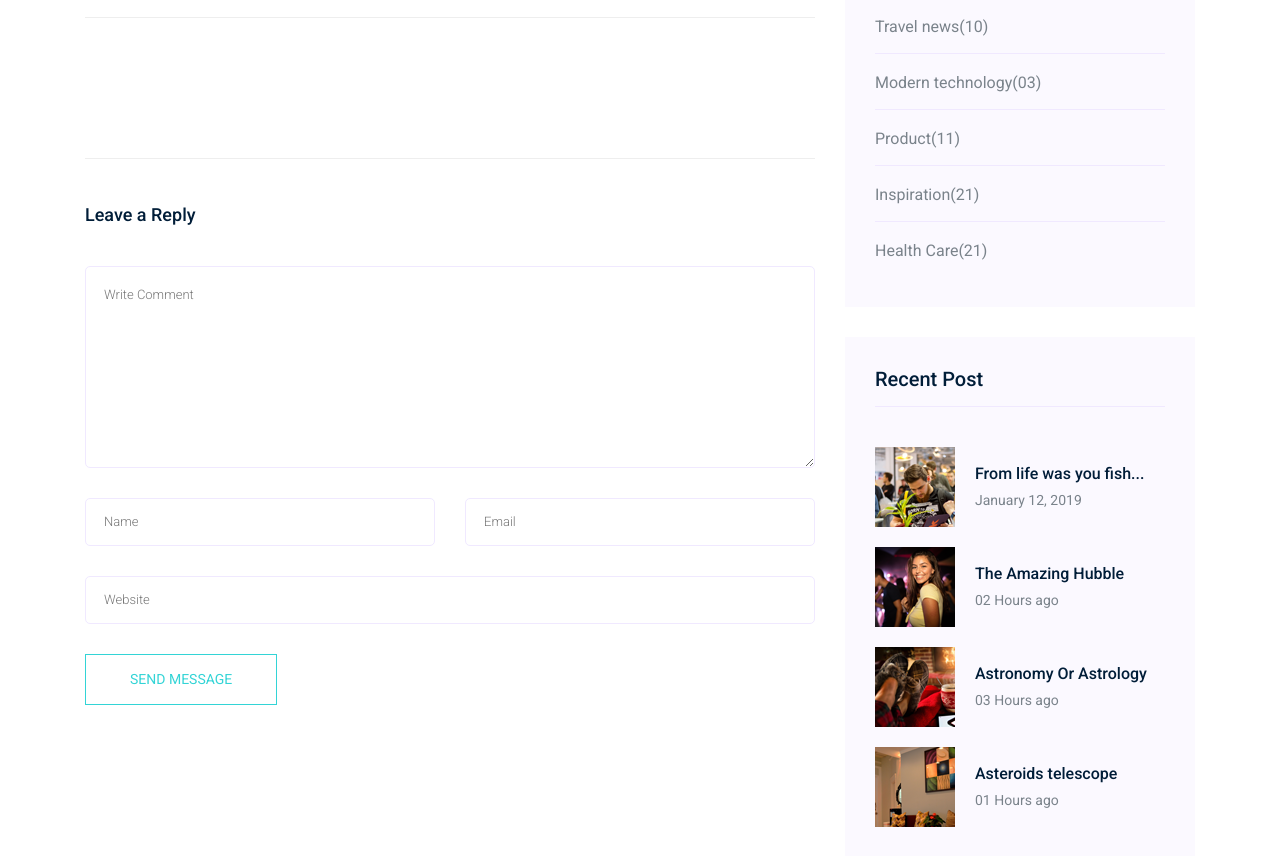
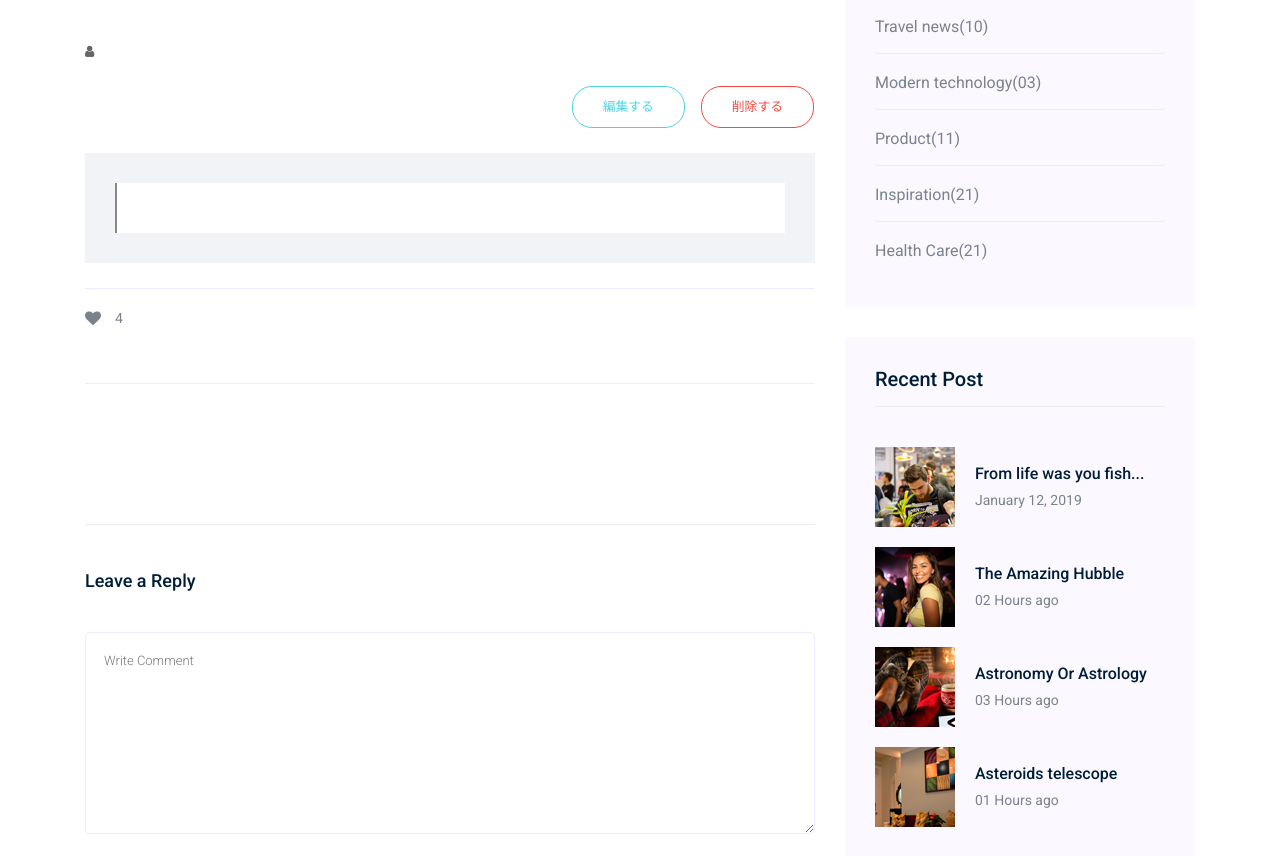
Before and after one commit to hideri777/seikabutsu, a PHP site: the page made by app/templates/post.twig in a window 1280 px wide. Shown: the part 480-1336 px from the top of the page. Run offline with PHP 8.4, Linux system fonts and the light colour scheme; the template is opened without the code that fills it, so the values that code supplies are empty; some libraries are stand-ins or nearby versions.

Commit message:
投稿削除機能追加

```diff
--- a/app/templates/post.twig
+++ b/app/templates/post.twig
@@ -49,11 +49,7 @@
 										</div>
 									</div>
 								</div> #}
-		<!--/ bradcam_area  -->
-
-		<!--================Blog Area =================-->
-		<section class="blog_area single-post-area section-padding">
-		<input type="hidden" name="app_url" value="{{constant('App\\config\\Bootstrap::APP_URL')}}" id="app_url">
+		<!--/ bradcam_area  --><!--================Blog Area =================--> <section class="blog_area single-post-area section-padding"><input type="hidden" name="app_url" value="{{constant('App\\config\\Bootstrap::APP_URL')}}" id="app_url">
 			<input type="hidden" name="entry_url" value="{{constant('APP\\config\\Bootstrap::ENTRY_URL')}}" id="entry_url">
 			<div class="container">
 				<div class="row">
@@ -61,9 +57,9 @@
 						<div class="single-post">
 
 							<h3 class="mb-30">{{postData.user_name}}さんのレビュー</h3>
-							{# <div class="feature-img">
+							<div class="feature-img">
 								<img class="img-fluid" src="https://steamcdn-a.akamaihd.net/steam/apps/{{gameData.game_id}}/header.jpg" alt="">
-							</div> #}
+							</div>
 
 							<div class="blog_details">
 
@@ -75,12 +71,15 @@
 											<i class="fa fa-user"></i>
 											{{postData.user_name}}</a>
 									</li>
-									<li>
-										<a href="#">
-											<i class="fa fa-comments"></i>
-											03 Comments</a>
-									</li>
 								</ul>
+								{% if isLogin.user_name == postData.user_name %}
+									<div class="row justify-content-xl-end">
+										<input type="hidden" id="target_game_id" value="{{gameData.game_id}}">
+										<input type="hidden" id="get_post_id" value="{{postData.post_id}}">
+										<input type="button" value="編集する" name="edit" class="genric-btn success-border circle mr-3 edit_start">
+										<input type="button" value="削除する" id="delete" name="delete" class="genric-btn danger-border circle mr-3">
+									</div>
+								{% endif %}
 								<p class="excert">
 									{{postData.body}}
 								</p>
@@ -100,17 +99,15 @@
 									</span>
 									4
 								</p>
-								<div
-									class="col-sm-4 text-center my-2 my-sm-0">
-										{# <img class="img-fluid" src="https://steamcdn-a.akamaihd.net/steam/apps/{{gameData.game_id}}/header.jpg" alt=""> #}
+								<div class="col-sm-4 text-center my-2 my-sm-0">{# <img class="img-fluid" src="https://steamcdn-a.akamaihd.net/steam/apps/{{gameData.game_id}}/header.jpg" alt=""> #}
 									{# <p class="comment-count"><span class="align-middle"><i class="fa fa-comment"></i></span> 06 Comments</p> #}
 								</div>
 
 							</div>
 						</div>
 
-						<div class="comments-area">
-							{# <h4>05 Comments</h4>
+						<div
+							class="comments-area">{# <h4>05 Comments</h4>
 																															<div class="comment-list">
 																																<div class="single-comment justify-content-between d-flex">
 																																	<div class="user justify-content-between d-flex">
@@ -181,12 +178,10 @@
 		<!--================ Blog Area end =================-->
 
 		<!-- footer start -->
-		{% include "footer.twig" %}
-		<!--/ footer end  -->
+		{% include "footer.twig" %}<!--/ footer end  -->
 
 
-		<!-- JS here -->
-		<script src="js/vendor/modernizr-3.5.0.min.js"></script>
+		<!-- JS here --><script src="js/vendor/modernizr-3.5.0.min.js"> </script>
 		<script src="js/vendor/jquery-1.12.4.min.js"></script>
 		<script src="js/popper.min.js"></script>
 		<script src="js/bootstrap.min.js"></script>
@@ -213,6 +208,7 @@
 		<script src="js/mail-script.js"></script>
 
 		<script src="js/main.js"></script>
+		<script src="js/self.js"></script>
 
 	</body>
 
--- a/public/js/self.js
+++ b/public/js/self.js
@@ -8,6 +8,34 @@ $(function() {
     var post_id = $("#get_post_id").val();
     location.href = app_url + "edit.php?target_game_id=" + target_game_id + "&post_id=" + post_id;
   });
+
+  $('#delete').click(function(){
+    var post_id = $("#get_post_id").val();
+    var target_game_id = $("#target_game_id").val();
+
+    if(!confirm('投稿を削除しますか？')){
+        /* キャンセルの時の処理 */
+        return false;
+    }else{
+        /*OKの時の処理 */
+        $.ajax({
+          url: entry_url + "/functions/deletePost.php",
+          type: "post",
+          data: {
+            post_id: post_id,
+          },
+        }).then(
+          function() {
+            alert("削除しました");
+            location.href = app_url +  "game.php?game_id=" + target_game_id;
+          },
+          function () {
+            alert('削除に失敗しました。再度お試しください');
+          }
+        );
+
+    }
+});
 
   $("#send_comment").click(function() {
     var user_id = $("#login_user_id").val();
--- a/public/post.php
+++ b/public/post.php
@@ -55,4 +55,5 @@ if ($isLogin['isLogin']) {
   $context['login_user_id'] = $_SESSION['user_id'];
   if ($_SESSION['user_id'] === $postData[0]['user_id']) $context['editable'] = true;
 }
+
 echo $twig->render('post.twig', $context);
```
Also changed, not shown: app/functions/deletePost.php (added, +16 -0 lines). Lines whose indentation alone changed are shown as unchanged.
